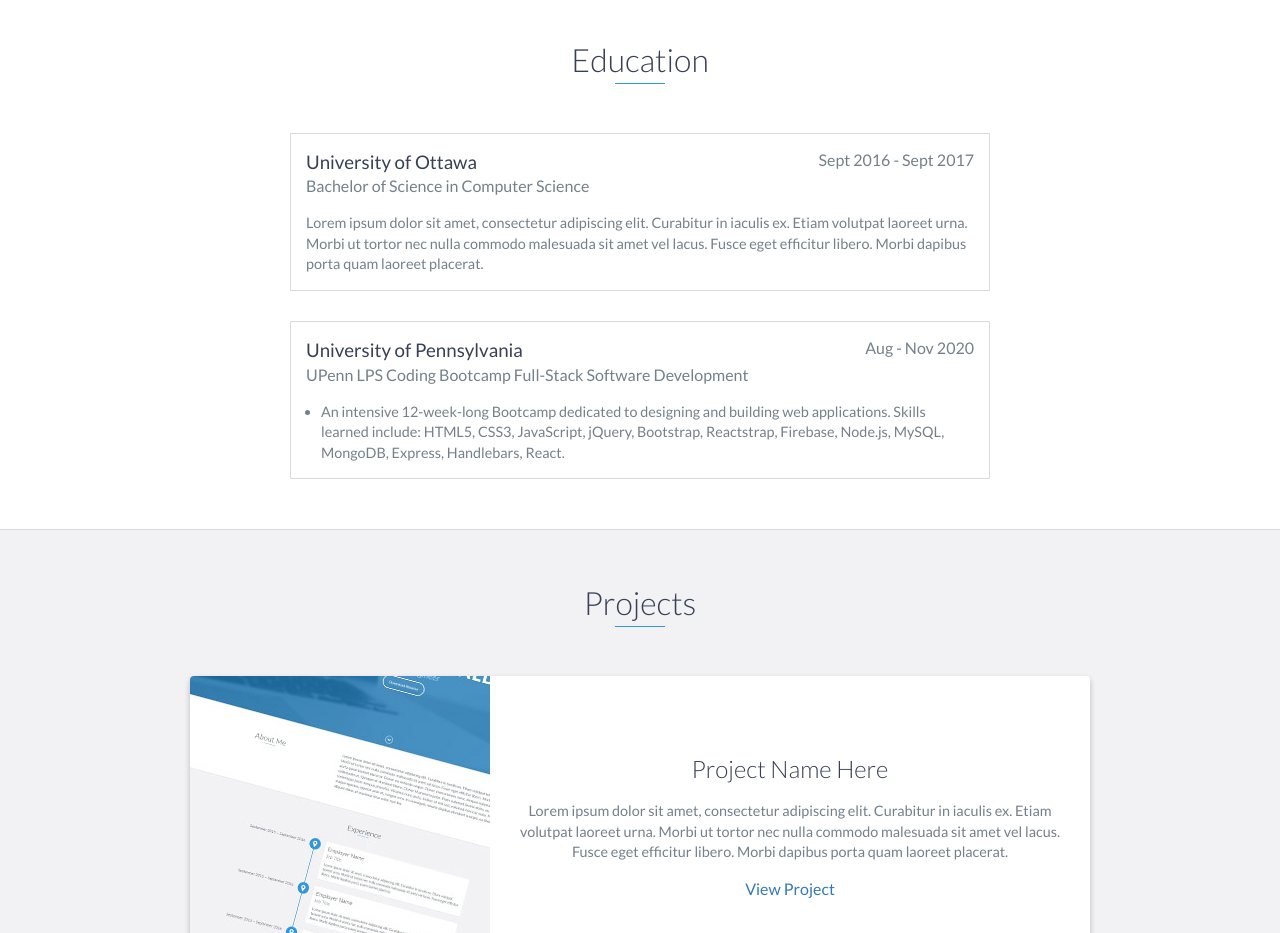
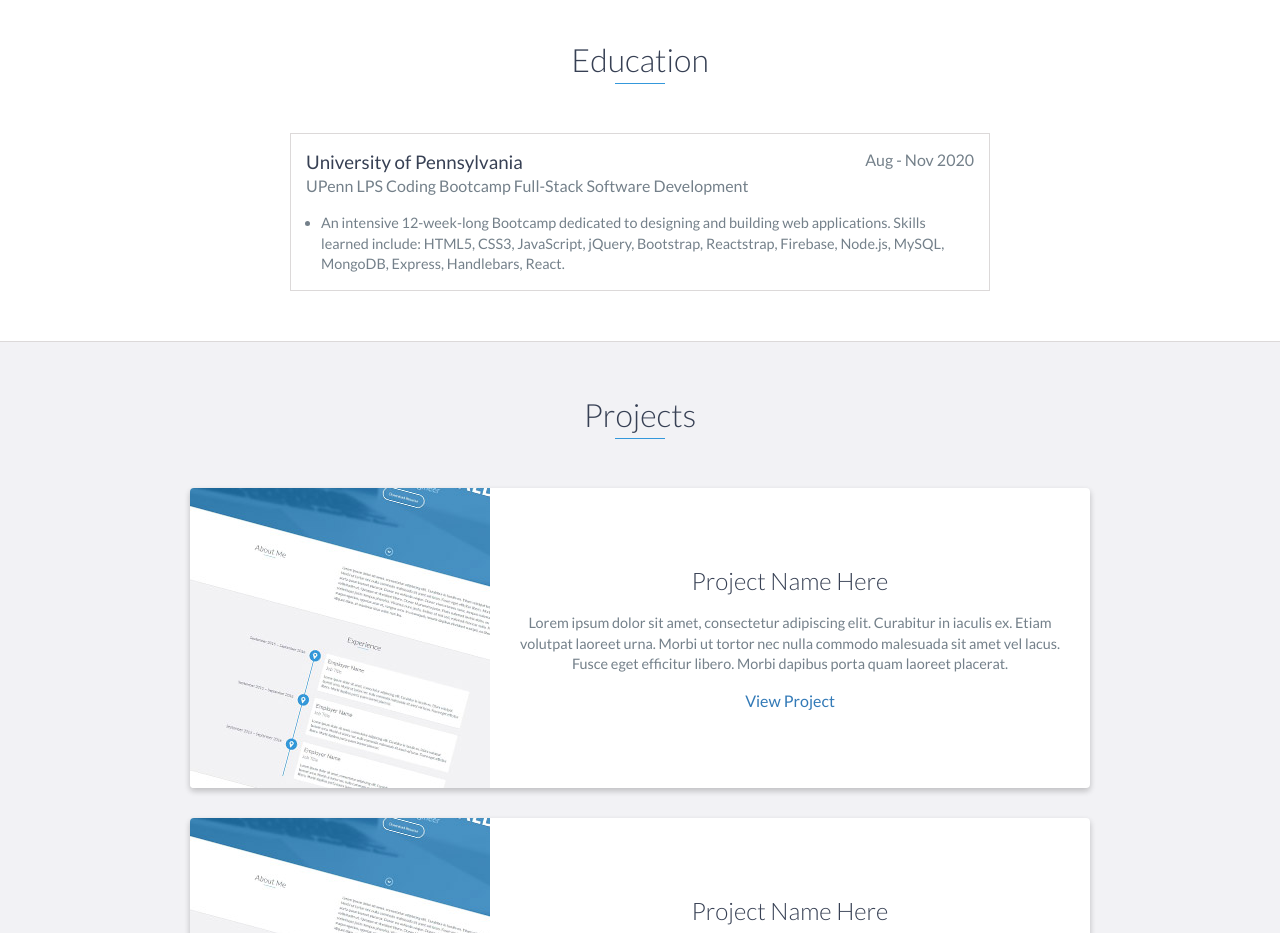
Before and after one commit to musstaffali/portfollio, a website: page index.html in a window 1280 px wide. Shown: the part 2260-3193 px from the top of the page. Drawn offline with nearby package versions, Linux system fonts and the light colour scheme.

Commit message:
bloc elim

```diff
--- a/index.html
+++ b/index.html
@@ -124,16 +124,6 @@
 
     <div id="education">
         <h2 class="heading">Education</h2>
-        <div class="education-block">
-            <h3>University of Ottawa</h3>
-            <span class="education-date">Sept 2016 - Sept 2017</span>
-            <h4>Bachelor of Science in Computer Science</h4>
-            <p>
-                Lorem ipsum dolor sit amet, consectetur adipiscing elit. Curabitur in iaculis ex. Etiam volutpat laoreet urna. Morbi ut tortor nec nulla commodo malesuada sit amet vel lacus. Fusce eget efficitur libero. Morbi dapibus porta quam laoreet placerat.
-            </p>
-        </div>
-        <!-- End .education-block -->
-
         <div class="education-block">
             <h3>University of Pennsylvania</h3>
             <span class="education-date">Aug - Nov 2020</span>
```
